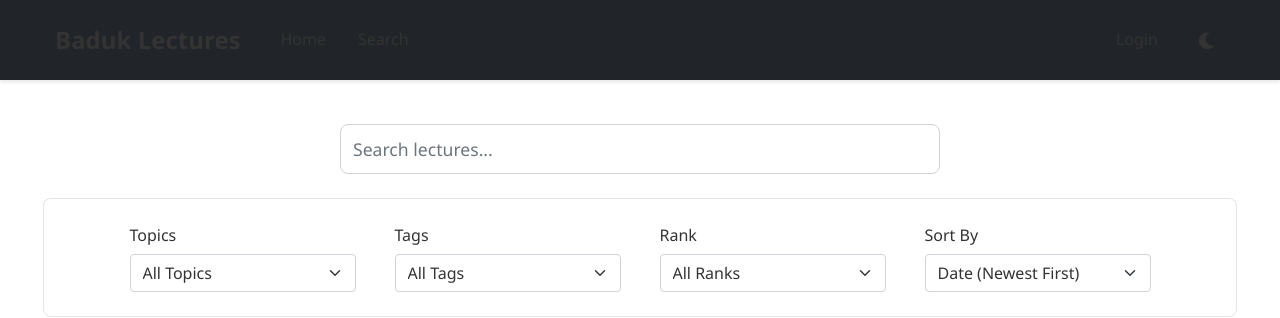
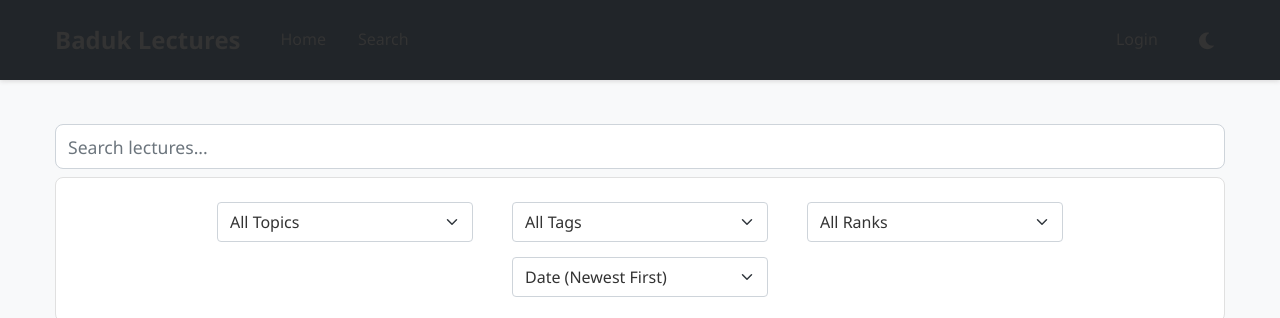
Before and after one commit to SoumyaK4/BadukLecture-Host, a Flask app: page /search in a window 1280 px wide. Shown: the top 318 px of the page. Run offline with Flask 3, Linux system fonts and the light colour scheme; data comes from the database, SQL or seed files in the repository.

Commit message:
Assistant checkpoint: Improved light/dark theme and search page layout
Assistant generated file changes:
- static/css/style.css: Add proper CSS variables for light/dark themes, Update search area and filters styles, Add styles for dark theme lecture cards
- templates/search.html: Reorganize search page layout
- static/js/theme.js: Fix theme toggle functionality

---

User prompt:

Light dark theme still isn't correct.
In the search page for desktop, make the search text input at top row, and the filters will be in the 2nd rows, make sure the whole filter + search bar section doesn't take up too much space vertically, it should be horizontal.

Replit-Commit-Author: Assistant
Replit-Commit-Session-Id: 13b6999b-02f9-4f3f-8435-28df9134df54

```diff
--- a/static/css/style.css
+++ b/static/css/style.css
@@ -287,12 +287,12 @@ footer p {
     margin: 0 auto;
 }
 
-.search-box {
-    margin-bottom: 2rem;
+.search-area {
+    margin-bottom: 1rem;
 }
 
-.search-box .form-control {
-    height: 50px;
+#search-input {
+    height: 45px;
     font-size: 1.1rem;
     border-radius: 8px;
     background-color: var(--input-bg);
@@ -301,25 +301,15 @@ footer p {
 }
 
 .filters {
-    background: var(--card-bg);
-    padding: 1.5rem;
-    border-radius: 8px;
-    border: 1px solid var(--border-color);
-    display: flex;
-    gap: 1.5rem;
-    flex-wrap: wrap;
+    margin-right: 0;
+    margin-left: 0;
 }
 
-.filter-section {
-    flex: 1;
-    min-width: 200px;
-}
-
-.filter-label {
-    display: block;
-    margin-bottom: 0.5rem;
-    color: var(--text-color);
-    font-weight: 500;
+.form-select {
+    height: 40px;
+    background-color: var(--input-bg);
+    color: var(--input-text);
+    border-color: var(--input-border);
 }
 
 .filter-section .form-select {
@@ -340,11 +330,34 @@ footer p {
         margin-bottom: 1rem;
     }
 }
+/* CSS Variables for theming */
+:root {
+    --body-bg: #f8f9fa;
+    --text-color: #333;
+    --card-bg: #ffffff;
+    --border-color: #e0e0e0;
+    --input-bg: #ffffff;
+    --input-text: #333;
+    --input-border: #ced4da;
+}
+
+[data-theme="dark"] {
+    --body-bg: #2b2b2b;
+    --text-color: #e4e6eb;
+    --card-bg: #3a3b3c;
+    --border-color: #4a4b4c;
+    --input-bg: #3a3b3c;
+    --input-text: #e4e6eb;
+    --input-border: #4a4b4c;
+}
+
 /* Main styles */
 body {
     font-family: 'Segoe UI', Tahoma, Geneva, Verdana, sans-serif;
     line-height: 1.6;
-    color: #333;
+    color: var(--text-color);
+    background-color: var(--body-bg);
+    transition: background-color 0.3s, color 0.3s;
 }
 
 .container {
@@ -361,11 +374,13 @@ body {
 
 /* Lecture cards */
 .lecture-card {
-    border: 1px solid #e0e0e0;
+    border: 1px solid var(--border-color);
     border-radius: 8px;
     padding: 15px;
     height: 100%;
     transition: transform 0.2s, box-shadow 0.2s;
+    background-color: var(--card-bg);
+    color: var(--text-color);
 }
 
 .lecture-card:hover {
--- a/static/js/theme.js
+++ b/static/js/theme.js
@@ -1,10 +1,12 @@
 document.addEventListener('DOMContentLoaded', function() {
     const themeToggle = document.getElementById('theme-toggle');
+    if (!themeToggle) return; // Safety check
+
     const prefersDarkScheme = window.matchMedia('(prefers-color-scheme: dark)');
 
     // Check for saved theme preference or use system preference
-    const currentTheme = localStorage.getItem('theme') ||
-        (prefersDarkScheme.matches ? 'dark' : 'light');
+    const savedTheme = localStorage.getItem('theme');
+    const currentTheme = savedTheme || (prefersDarkScheme.matches ? 'dark' : 'light');
 
     // Set initial theme
     document.documentElement.setAttribute('data-theme', currentTheme);
@@ -26,33 +28,24 @@ document.addEventListener('DOMContentLoaded', function() {
             ? '<i class="fas fa-sun"></i>'
             : '<i class="fas fa-moon"></i>';
     }
-});
-document.addEventListener('DOMContentLoaded', function() {
-    const themeToggle = document.getElementById('theme-toggle');
-    const prefersDarkScheme = window.matchMedia('(prefers-color-scheme: dark)');
 
-    // Check for saved theme preference or use system preference
-    const currentTheme = localStorage.getItem('theme') ||
-        (prefersDarkScheme.matches ? 'dark' : 'light');
+    // Apply theme to card and other elements
+    applyThemeToElements(currentTheme);
 
-    // Set initial theme
-    document.documentElement.setAttribute('data-theme', currentTheme);
-    updateToggleIcon(currentTheme);
+    // Helper function to apply theme to specific elements
+    function applyThemeToElements(theme) {
+        // Add any additional element-specific theme adjustments here if needed
+        console.log(`Theme applied: ${theme}`);
+    }
 
-    // Theme toggle click handler
-    themeToggle.addEventListener('click', function() {
-        const currentTheme = document.documentElement.getAttribute('data-theme');
-        const newTheme = currentTheme === 'dark' ? 'light' : 'dark';
-
+    // Listen for system theme changes
+    prefersDarkScheme.addEventListener('change', (e) => {
+        // Only update if no manual preference has been set
+        if (!localStorage.getItem('theme')) {
+            const newTheme = e.matches ? 'dark' : 'light';
             document.documentElement.setAttribute('data-theme', newTheme);
-        localStorage.setItem('theme', newTheme);
             updateToggleIcon(newTheme);
-    });
-
-    // Update toggle icon based on theme
-    function updateToggleIcon(theme) {
-        themeToggle.innerHTML = theme === 'dark'
-            ? '<i class="fas fa-sun"></i>'
-            : '<i class="fas fa-moon"></i>';
+            applyThemeToElements(newTheme);
         }
     });
+});
--- a/templates/search.html
+++ b/templates/search.html
@@ -3,15 +3,18 @@
 
 {% block content %}
 <div class="search-container">
-    <!-- Search Box -->
-    <div class="search-box mb-4">
+    <!-- Combined Search Area -->
+    <div class="search-area mb-3">
+        <!-- Search Box Row -->
+        <div class="row mb-2">
+            <div class="col-md-12">
                 <input type="text" id="search-input" class="form-control" placeholder="Search lectures...">
             </div>
+        </div>
 
-    <!-- Filters -->
-    <div class="filters mb-4 row">
-        <div class="filter-section col-md-3">
-            <label class="filter-label">Topics</label>
+        <!-- Filters Row -->
+        <div class="row filters">
+            <div class="col-md-3 mb-2 mb-md-0">
                 <select id="topic-filter" class="form-select">
                     <option value="">All Topics</option>
                     {% for topic in topics %}
@@ -20,8 +23,7 @@
                 </select>
             </div>
 
-        <div class="filter-section col-md-3">
-            <label class="filter-label">Tags</label>
+            <div class="col-md-3 mb-2 mb-md-0">
                 <select id="tag-filter" class="form-select">
                     <option value="">All Tags</option>
                     {% for tag in tags %}
@@ -30,8 +32,7 @@
                 </select>
             </div>
 
-        <div class="filter-section col-md-3">
-            <label class="filter-label">Rank</label>
+            <div class="col-md-3 mb-2 mb-md-0">
                 <select id="rank-filter" class="form-select">
                     <option value="">All Ranks</option>
                     {% for rank in ranks %}
@@ -40,12 +41,12 @@
                 </select>
             </div>
 
-        <div class="filter-section col-md-3">
-            <label class="filter-label">Sort By</label>
+            <div class="col-md-3">
                 <select id="sort-select" class="form-select">
                     <option value="date">Date (Newest First)</option>
                     <option value="rank">Rank (Beginner to Advanced)</option>
                 </select>
+            </div>
         </div>
     </div>
 
```
Lines whose indentation alone changed are shown as unchanged.
